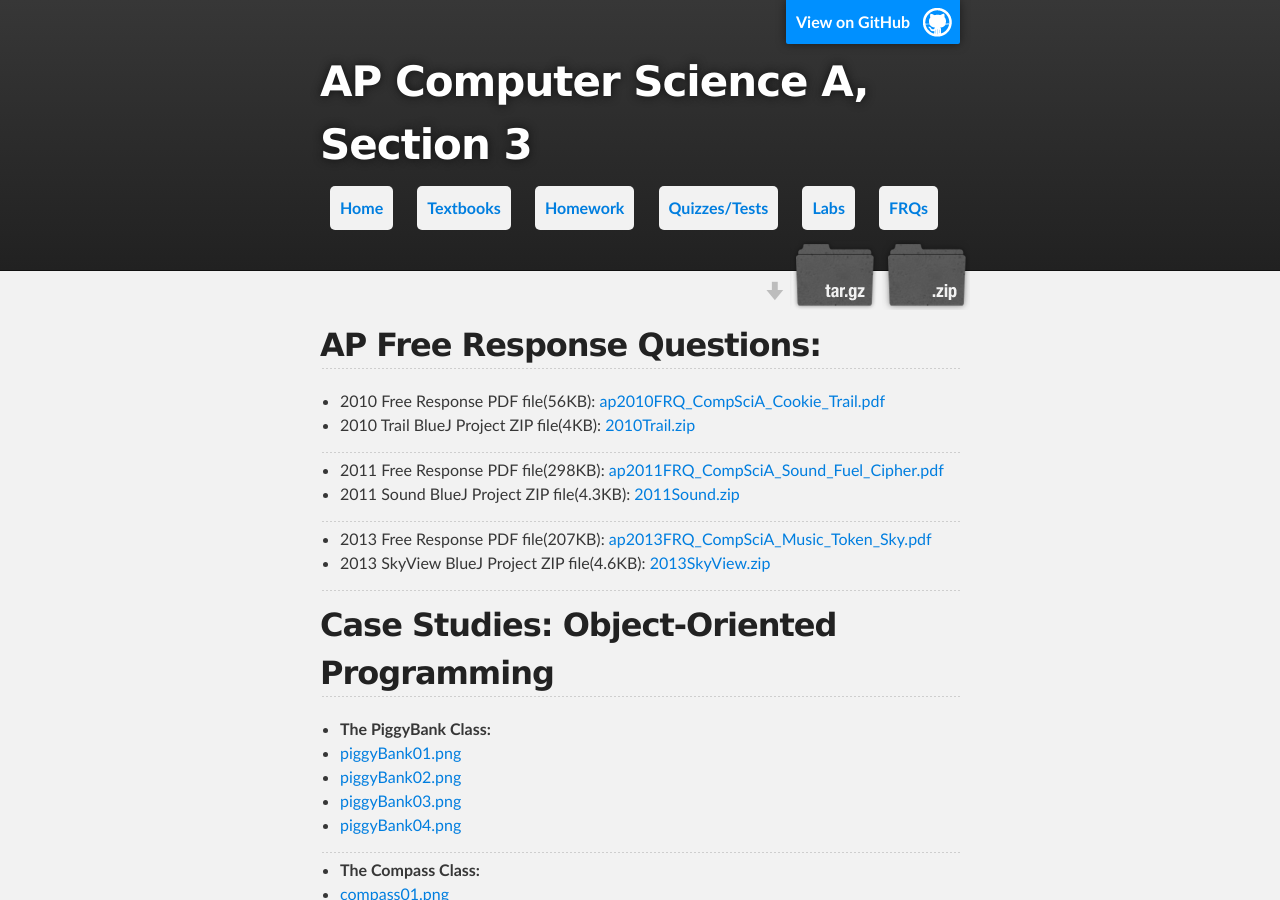
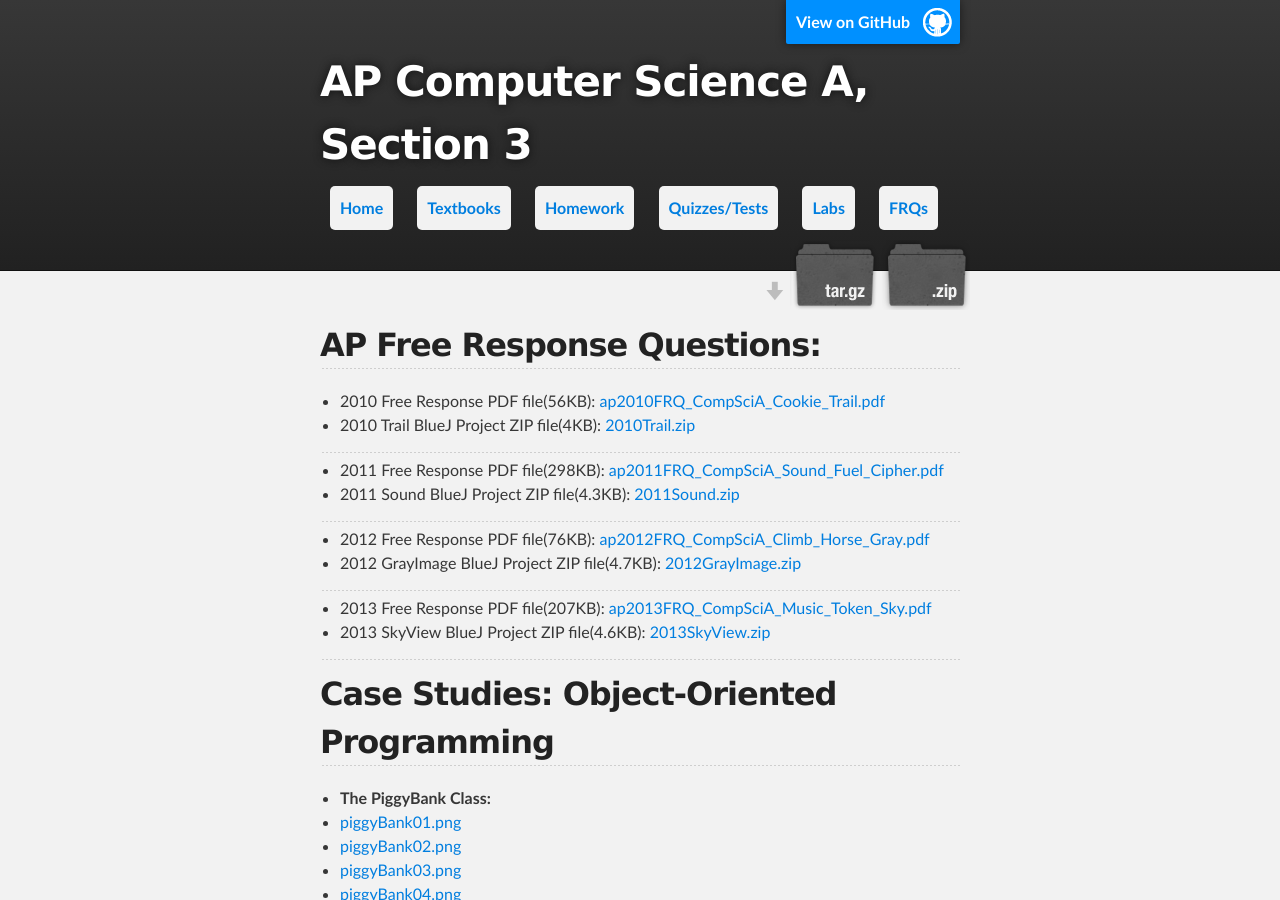
Before and after one commit to ynot1609/apcompsci3, a Jekyll site: the page built from frqs/index.md, in a window 1280 px wide and 900 px high. Built offline with Jekyll 4.4.1, drawn with Linux system fonts in a browser that asks for light colours.

Commit message:
Added 2012 Gray

```diff
--- a/frqs/index.md
+++ b/frqs/index.md
@@ -13,6 +13,11 @@ title: Free Response Questions
 
 + 2011 Free Response PDF file(298KB): [ap2011FRQ_CompSciA_Sound_Fuel_Cipher.pdf](/apcompsci3/assets/ap2011FRQ_CompSciA_Sound_Fuel_Cipher.pdf)
 + 2011 Sound BlueJ Project ZIP file(4.3KB): [2011Sound.zip](/apcompsci3/assets/2011Sound.zip)
+
+---
+
++ 2012 Free Response PDF file(76KB): [ap2012FRQ_CompSciA_Climb_Horse_Gray.pdf](/apcompsci3/assets/ap2012FRQ_CompSciA_Climb_Horse_Gray.pdf)
++ 2012 GrayImage BlueJ Project ZIP file(4.7KB): [2012GrayImage.zip](/apcompsci3/assets/2012GrayImage.zip)
 
 ---
 
```
Also changed, not shown: 2 other files.
